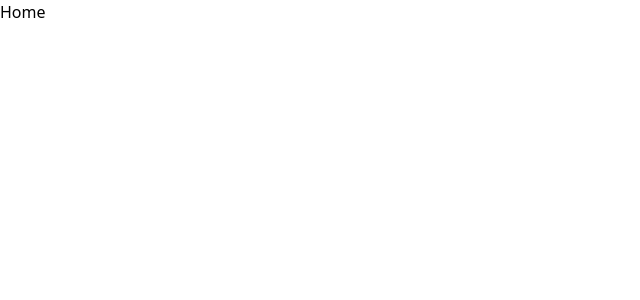
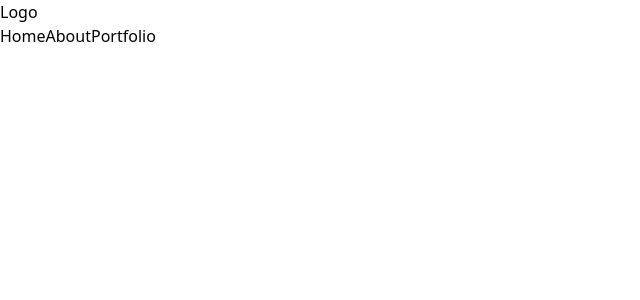
Before and after one commit to AfiqZaidin03/nextjs-learning, a Next.js app: page / in a window 1280 px wide. Shown: the top 300 px of the page, without its empty margins (0-640 px from the left). Built offline with nearby package versions, Linux system fonts and the light colour scheme.

Commit message:
add About and Portfolio components; implement Navbar in Home component

```diff
--- /dev/null
+++ b/src/app/about/page.tsx
@@ -0,0 +1,7 @@
+import React from "react";
+
+const About = () => {
+  return <div>About</div>;
+};
+
+export default About;
--- a/src/app/page.tsx
+++ b/src/app/page.tsx
@@ -1,7 +1,12 @@
+import Navbar from "@/components/Navbar";
 import React from "react";
 
 const Home = () => {
-  return <div>Home</div>;
+  return (
+    <div>
+      <Navbar />
+    </div>
+  );
 };
 
 export default Home;
--- /dev/null
+++ b/src/app/portfolio/page.tsx
@@ -0,0 +1,7 @@
+import React from "react";
+
+const Portfolio = () => {
+  return <div>Portfolio</div>;
+};
+
+export default Portfolio;
--- /dev/null
+++ b/src/components/Navbar.tsx
@@ -0,0 +1,22 @@
+import Link from "next/link";
+import React from "react";
+
+const Navbar = () => {
+  return (
+    <nav>
+      <ul>
+        <div>
+          <h1>Logo</h1>
+        </div>
+
+        <div>
+          <Link href="/">Home</Link>
+          <Link href="/about">About</Link>
+          <Link href="/portfolio">Portfolio</Link>
+        </div>
+      </ul>
+    </nav>
+  );
+};
+
+export default Navbar;
```
